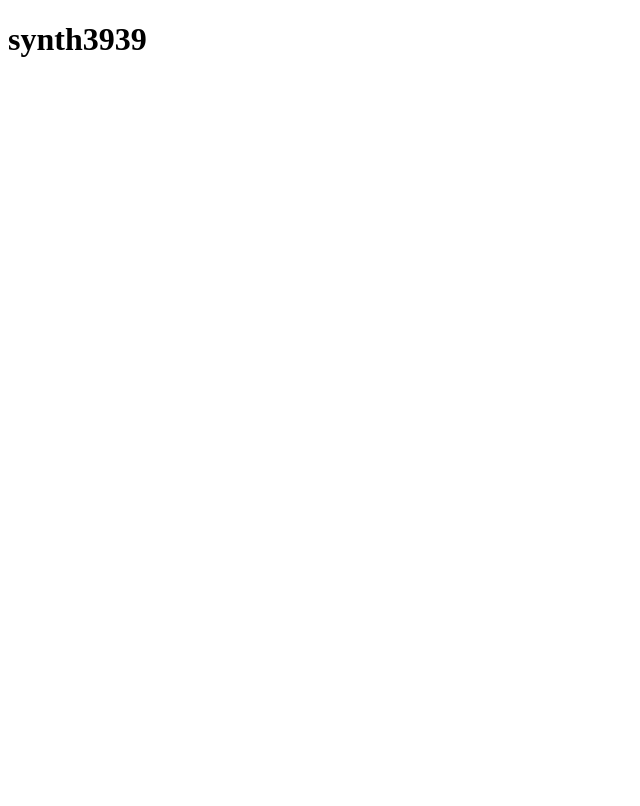
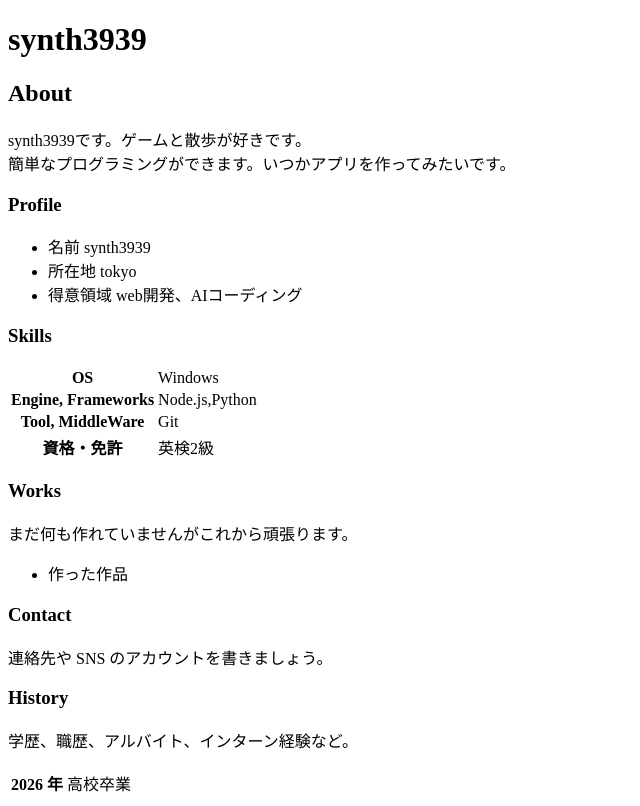
Before and after one commit to synth3939/synth3939.github.io, a plain HTML site: page index.html in a window 1280 px wide. Shown: the whole page, without its empty margins (0-640 px from the left). Drawn offline with Linux system fonts and the light colour scheme.

Commit message:
Update index.html

```diff
--- a/index.html
+++ b/index.html
@@ -9,3 +9,64 @@
     <h1>synth3939</h1>
   </body>
 </html>
+
+    <h2>About</h2>
+    <p>
+      synth3939です。ゲームと散歩が好きです。<br>
+      簡単なプログラミングができます。いつかアプリを作ってみたいです。
+    </p>
+
+    <h3>Profile</h3>
+    <ul>
+      <li>名前 synth3939</li>
+      <li>所在地 tokyo</li>
+      <li>得意領域 web開発、AIコーディング</li>
+    </ul>
+
+    <h3>Skills</h3>
+    <table>
+      <tr>
+        <th>OS</th>
+        <td>Windows</td>
+      </tr>
+      <tr>
+        <th>Engine, Frameworks</th>
+        <td>Node.js,Python</td>
+      </tr>
+      <tr>
+        <th>Tool, MiddleWare</th>
+        <td>Git</td>
+      </tr>
+      <tr>
+        <th>資格・免許</th>
+        <td>英検2級</td>
+      </tr>
+    </table>
+
+    <h3>Works</h3>
+    <p>まだ何も作れていませんがこれから頑張ります。</p>
+    <ul>
+      <li>
+        作った作品
+        <ul>
+
+        </ul>
+      </li>
+    </ul>
+
+    <h3>Contact</h3>
+    <p>連絡先や SNS のアカウントを書きましょう。</p>
+    <ul>
+
+    </ul>
+
+    <h3>History</h3>
+    <p>学歴、職歴、アルバイト、インターン経験など。</p>
+    <table>
+      <tr>
+        <th>2026 年</th>
+        <td>高校卒業</td>
+      </tr>
+    </table>
+      </body>
+</html>
```
